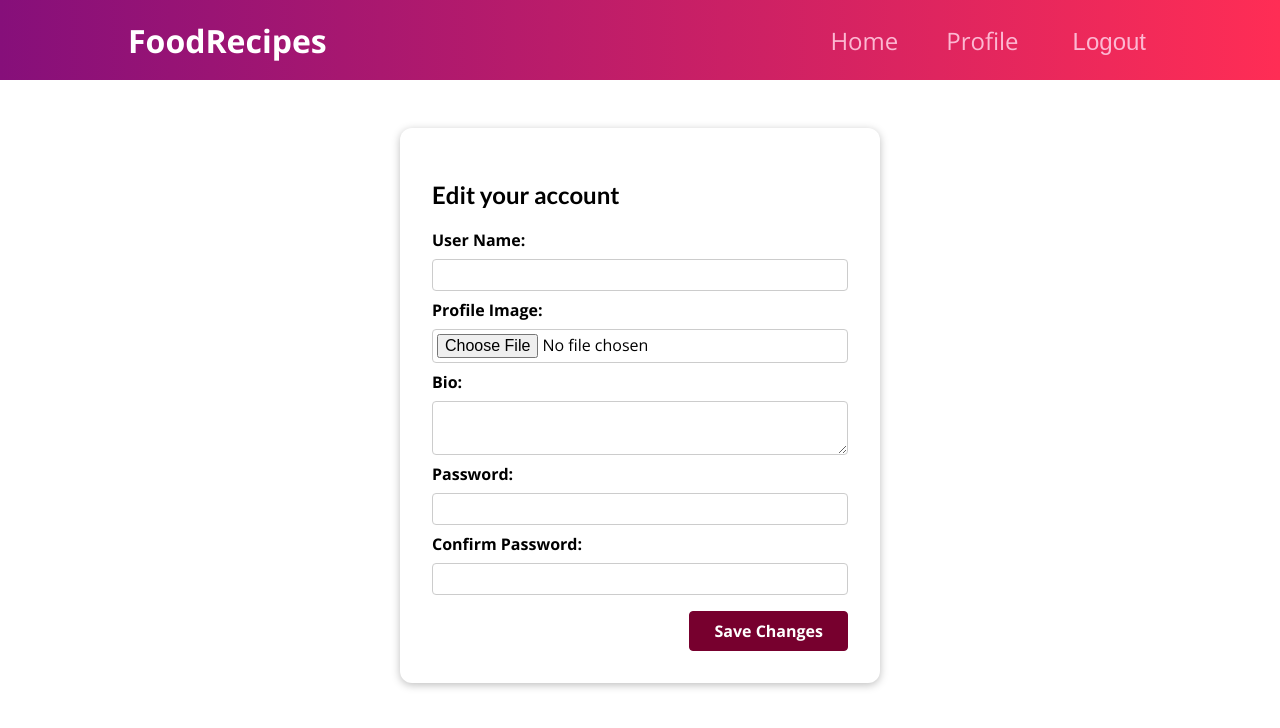
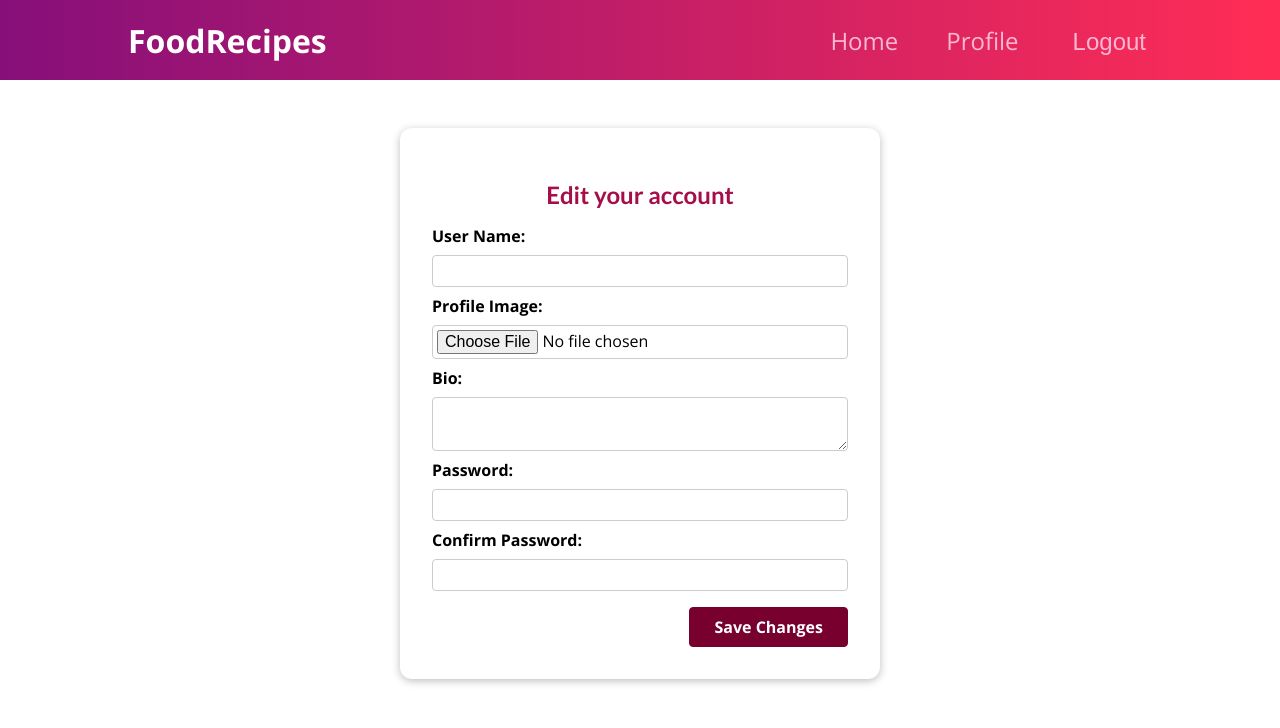
Before and after one commit to malakshaer/food-recipes, a Next.js app in the folder frontend/: page /edit-profile in a window 1280 px wide. Shown: the top 728 px of the page. Built offline with nearby package versions, Linux system fonts and the light colour scheme.

Commit message:
frontend: add styles to the title

```diff
--- a/frontend/src/pages/edit-profile/EditAccount.module.css
+++ b/frontend/src/pages/edit-profile/EditAccount.module.css
@@ -9,6 +9,14 @@
 
 .form {
     padding: 1rem;
+}
+
+.title {
+    font-size: 1.5rem;
+    font-weight: bold;
+    margin-bottom: 1rem;
+    color: #a50e48;
+    text-align: center;
 }
 
 .control {
```
